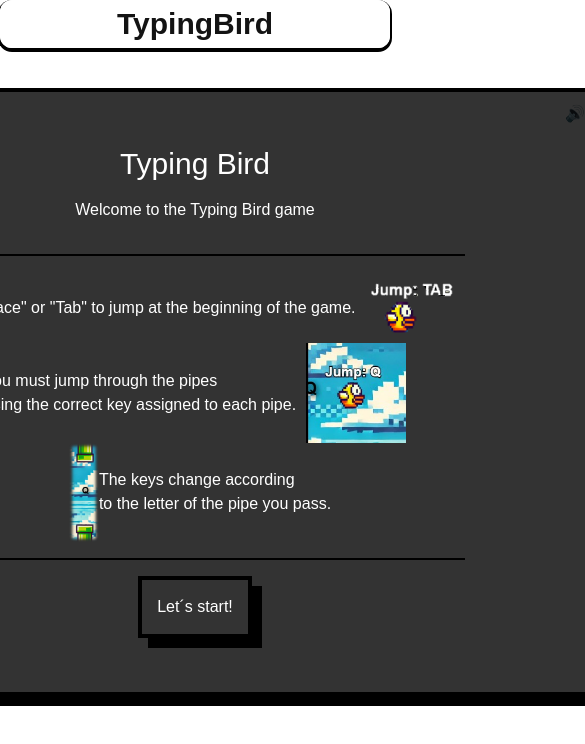
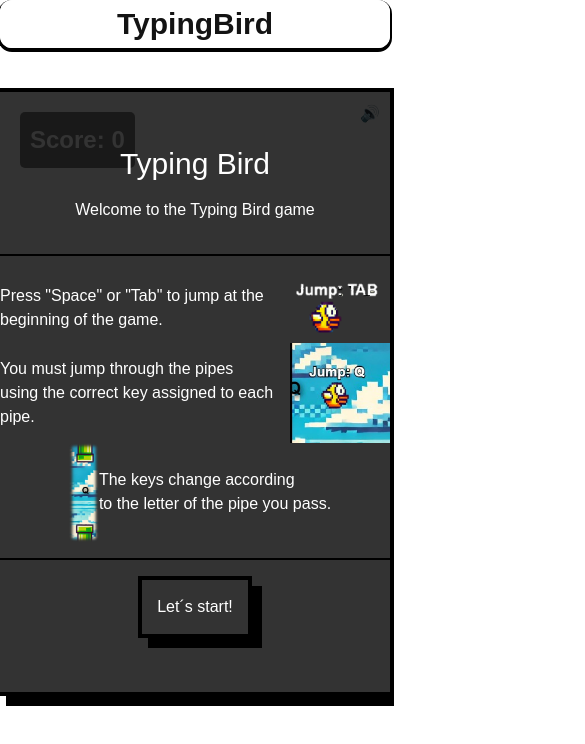
Before and after one commit to BasiliscX/typing-bird, a Next.js app: page /game in a window 390 px wide. Shown: the top 744 px of the page, 585 px wide, since content can reach past the window. Built offline with nearby package versions, Linux system fonts and the light colour scheme.

Commit message:
refactor: Update GameCanvas to include dynamic canvas size based on window size

```diff
--- a/src/components/game/GameCanvas.tsx
+++ b/src/components/game/GameCanvas.tsx
@@ -16,6 +16,10 @@ export default function GameCanvas() {
   const [score, setScore] = useState(0);
   const [showWelcome, setShowWelcome] = useState(true);
   const [isMusicOn, setIsMusicOn] = useState(true);
+  const [canvasSize, setCanvasSize] = useState({
+    width: Math.min(window.innerWidth, 800),
+    height: Math.min(window.innerHeight, 600),
+  });
 
   const toggleMusic = useAudioControl(isMusicOn, audioRef);
   const initializeGame = useInitializeGame(
@@ -25,6 +29,25 @@ export default function GameCanvas() {
     setIsGameOver,
     setScore
   );
+
+  // Update canvas size based on window size
+  useEffect(() => {
+    const updateCanvasSize = () => {
+      setCanvasSize({
+        width: Math.min(window.innerWidth, 800),
+        height: Math.min(window.innerHeight, 600),
+      });
+    };
+
+    // Listen for window resize events
+    window.addEventListener("resize", updateCanvasSize);
+
+    // Set initial canvas size
+    updateCanvasSize();
+
+    // Clean up the event listener
+    return () => window.removeEventListener("resize", updateCanvasSize);
+  }, []);
 
   // Start game when welcome screen is dismissed
   useEffect(() => {
@@ -70,7 +93,11 @@ export default function GameCanvas() {
         src="/sounds/game/Juhani Junkala [Chiptune Adventures] 1. Stage 1.ogg"
         loop
       />
-      <canvas ref={canvasRef} width={800} height={600} />
+      <canvas
+        ref={canvasRef}
+        width={canvasSize.width}
+        height={canvasSize.height}
+      />
       <Score score={score} />
       {isGameOver && (
         <GameOverMenu onRetry={handleRetry} onContinue={handleContinue} />
```
